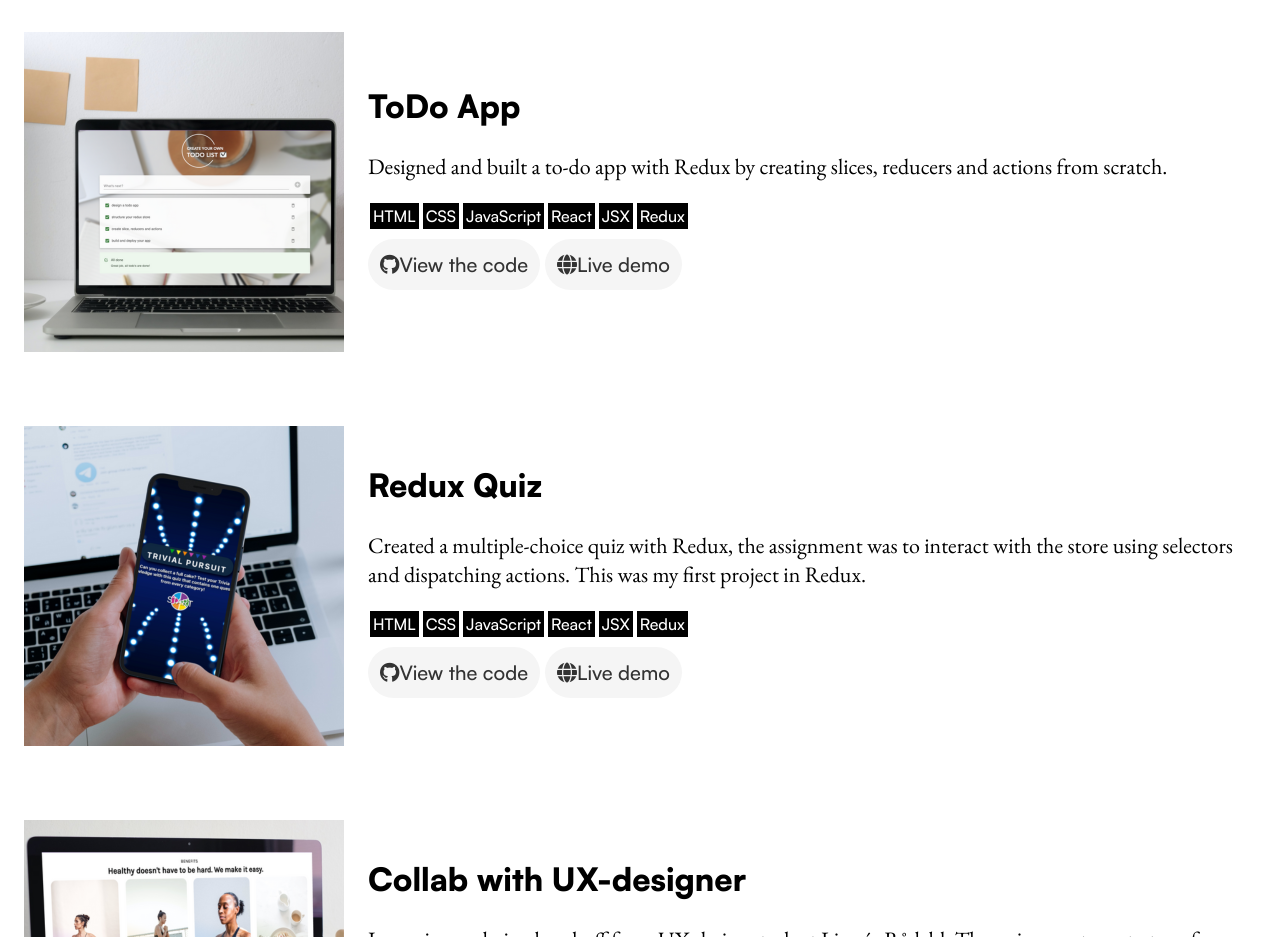
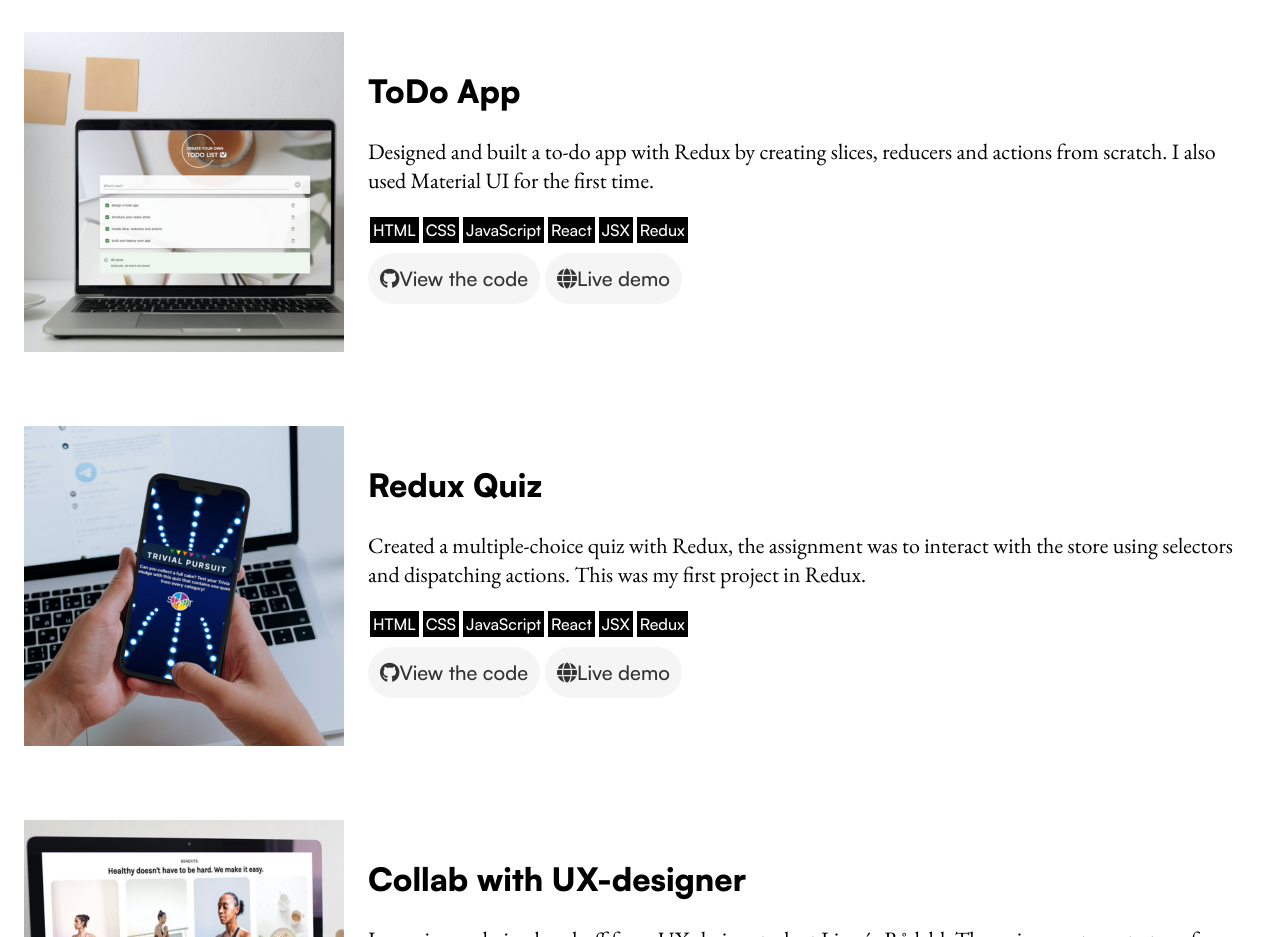
Before and after one commit to fannystenberg/portfolio-react, a React (Create React App) app: page / in a window 1280 px wide. Shown: the part 1580-2517 px from the top of the page. Built offline with nearby package versions, Linux system fonts and the light colour scheme.

Commit message:
added more text to project

```diff
--- a/src/components/FeaturedProjectsList.js
+++ b/src/components/FeaturedProjectsList.js
@@ -8,7 +8,7 @@ const FeaturedProjectsList = () => {
       <FeaturedProjects
         imgSrc="../images/todo.png"
         title="ToDo App"
-        description="Designed and built a to-do app with Redux by creating slices, reducers and actions from scratch."
+        description="Designed and built a to-do app with Redux by creating slices, reducers and actions from scratch. I also used Material UI for the first time."
         language1="React"
         language2="JSX"
         language3="Redux"
```
